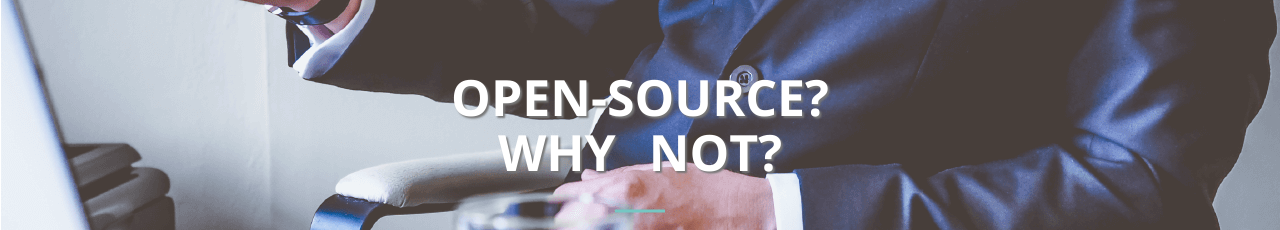
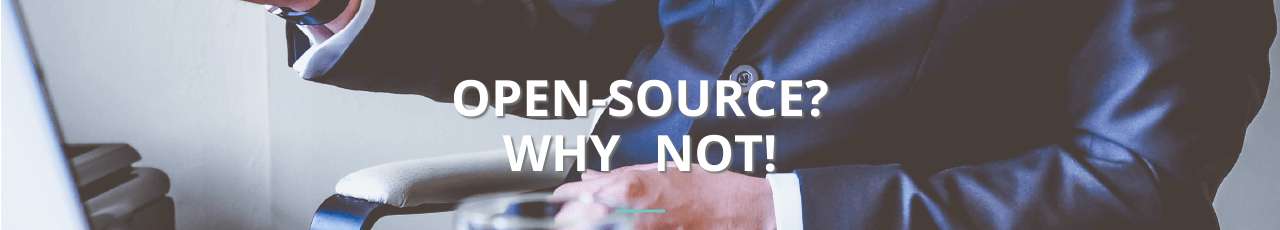
Before and after one commit to UniSharp/unisharp.github.io, a website: page index.html in a window 1280 px wide. Shown: the part 244-474 px from the top of the page. Drawn offline with nearby package versions, Linux system fonts and the light colour scheme.

Commit message:
Update wordings

```diff
--- a/index.html
+++ b/index.html
@@ -66,7 +66,7 @@
     <header>
         <div class="header-content">
             <div class="header-content-inner">
-                <h1 id="homeHeading">Open-source?<br>Why not?</h1>
+                <h1 id="homeHeading">Open-source?<br>Why not!</h1>
                 <hr>
             </div>
         </div>
```
